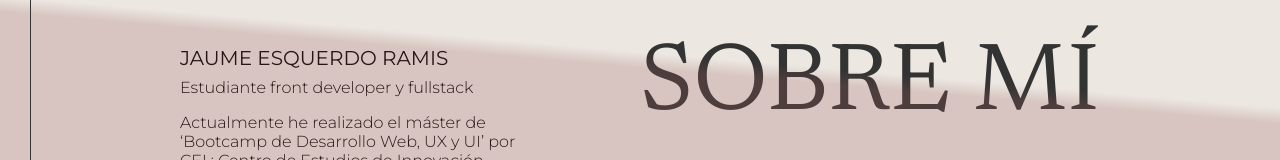
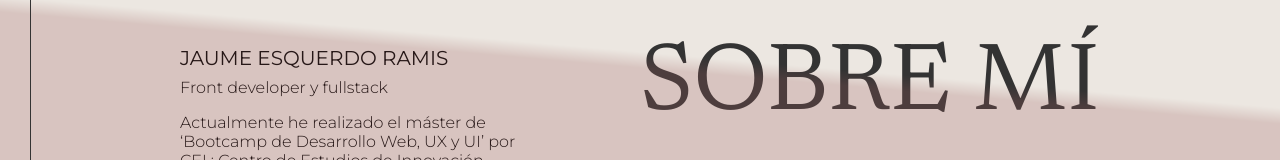
Before and after one commit to JaumeEsquerdo/portfolio-personal, a React (Vite) app in the folder portfolio-jaume/: page / in a window 1280 px wide. Shown: the part 442-602 px from the top of the page. Built offline with nearby package versions, Linux system fonts and the light colour scheme; a web font is replaced by a local one.

Commit message:
update fondos

```diff
--- a/portfolio-jaume/src/css/index.css
+++ b/portfolio-jaume/src/css/index.css
@@ -37,6 +37,7 @@
   height: 100vh;
   display: flex;
   flex-direction: column;
+  background-color: #ECE7E1;
   /* justify-content: center; */
 }
 
--- a/portfolio-jaume/src/css/proyectos.css
+++ b/portfolio-jaume/src/css/proyectos.css
@@ -4,9 +4,8 @@
     justify-content: space-around;
     align-items: center;
     padding: 80px;
-    height: 100vh;
     min-height: 100vh;
-    background-color: #050505;
+    /* background-color: #050505; */
 
 }
 .Proyectos-h1{
--- a/portfolio-jaume/src/pages/Home.jsx
+++ b/portfolio-jaume/src/pages/Home.jsx
@@ -122,7 +122,7 @@ export const Home = () => {
                 </div>
                 <div className="PortfolioPresentation">
                     <h1 className="PortfolioPresentation-h1">JAUME ESQUERDO RAMIS</h1>
-                    <h3 className="PortfolioPresentation-h3">Estudiante front developer y fullstack</h3>
+                    <h3 className="PortfolioPresentation-h3">Front developer y fullstack</h3>
                     <h3 className="PortfolioPresentation-h3">Actualmente he realizado el máster de ‘Bootcamp de Desarrollo Web, UX y UI’ por CEI : Centro de Estudios de Innovación </h3>
                 </div>
 
```
